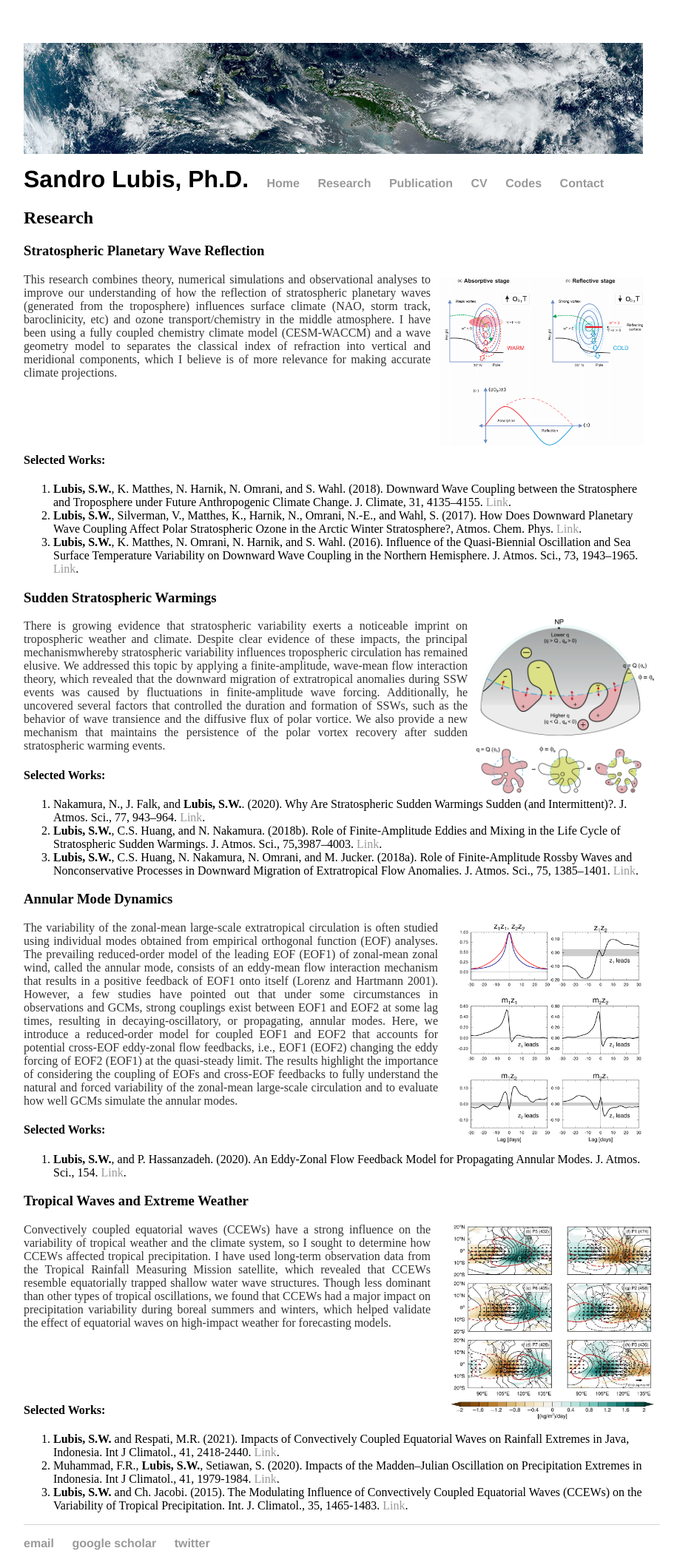
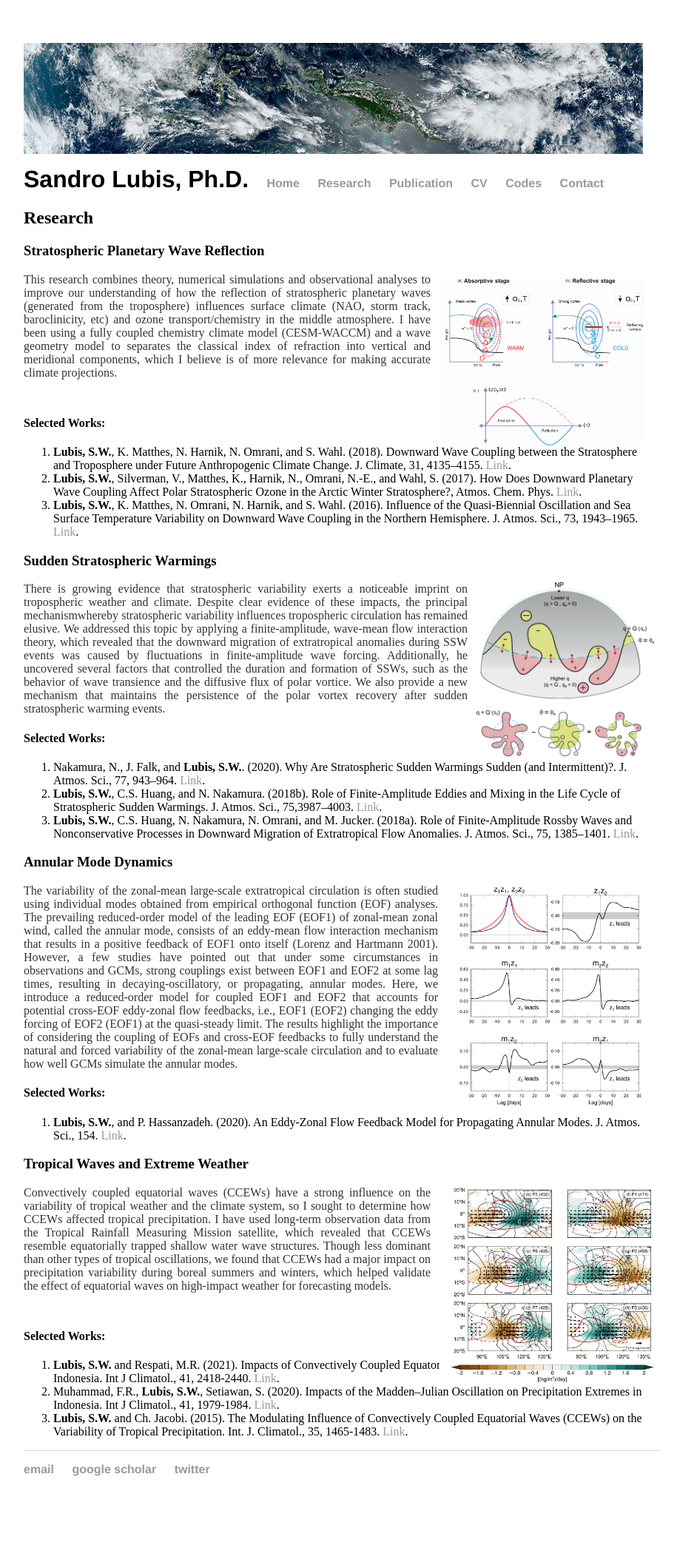
Before and after one commit to sandrolubis/sandrolubis.github.io, a Jekyll site: the page built from research/index.html, in a window 1280 px wide. Shown: the whole page at 74% size, without its empty margins (276-1191 px from the left). Built offline with Jekyll 4.4.1, drawn with Linux system fonts in a browser that asks for light colours; after the commit the page ends 2011 px from its top, so only the background shows below that.

Commit message:
Update index.html

```diff
--- a/research/index.html
+++ b/research/index.html
@@ -11,7 +11,7 @@
 				 influences surface climate (NAO, storm track, baroclinicity, etc) and ozone transport/chemistry in the middle atmosphere. I have been
 				using a fully coupled chemistry climate model (CESM-WACCM) and a wave geometry model to separates the classical index of refraction into vertical and meridional
 				components, which I believe is of more relevance for making accurate climate projections.  </font></p>
-			<h4 style="margin-top:100px;">Selected Works:</h4>
+			<h4 style="margin-top:50px;">Selected Works:</h4>
 			<ol>
 			  <li><b>Lubis, S.W.</b>, K. Matthes, N. Harnik, N. Omrani, and S. Wahl. (2018). Downward Wave Coupling between the Stratosphere and Troposphere under Future Anthropogenic Climate Change. J. Climate, 31, 4135–4155. <a href="https://doi.org/10.1175/JCLI-D-17-0382.1">Link</a>.</li>
 			  <li><b>Lubis, S.W.</b>, Silverman, V., Matthes, K., Harnik, N., Omrani, N.-E., and Wahl, S. (2017). How Does Downward Planetary Wave Coupling Affect Polar Stratospheric Ozone in the Arctic Winter Stratosphere?, Atmos. Chem. Phys. <a href="https://doi.org/10.5194/acp-2016-558">Link</a>.</li>
@@ -62,7 +62,7 @@
 				equatorially trapped shallow water wave structures. Though less dominant than other types of tropical oscillations,
 				we found that CCEWs had a major impact on precipitation variability during boreal summers and winters,
 				which helped validate the effect of equatorial waves on high-impact weather for forecasting models. </font></p>
-			<h4 style="margin-top:100px;">Selected Works:</h4>
+			<h4 style="margin-top:50px;">Selected Works:</h4>
 			<ol>
 			  <li><b>Lubis, S.W.</b> and Respati, M.R. (2021). Impacts of Convectively Coupled Equatorial Waves on Rainfall Extremes in Java, Indonesia. Int J Climatol., 41, 2418-2440. <a href="https://doi.org/10.1002/joc.6967">Link</a>.</li>
 			  <li>Muhammad, F.R., <b>Lubis, S.W.</b>, Setiawan, S. (2020).  Impacts of the Madden–Julian Oscillation on Precipitation Extremes in Indonesia. Int J Climatol., 41, 1979-1984. <a href="https://doi.org/10.1002/joc.6941">Link</a>.</li>
```
